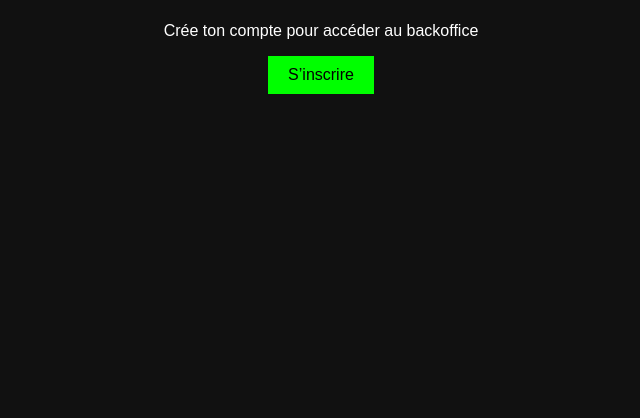
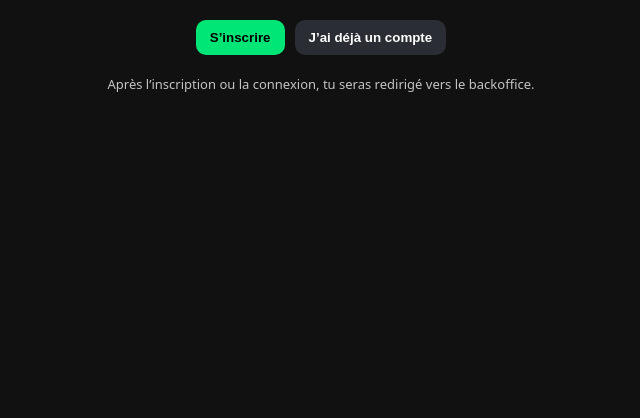
Before and after one commit to sproduction1313-art/stonr, a plain HTML site: page signup.html in a window 1280 px wide. Shown: the part 398-816 px from the top of the page, without its empty margins (319-959 px from the left). Drawn offline with Linux system fonts and the light colour scheme.

Commit message:
Add signup page for Netlify Identity

```diff
--- a/signup.html
+++ b/signup.html
@@ -1,37 +1,60 @@
 <!DOCTYPE html>
 <html lang="fr">
 <head>
-  <meta charset="UTF-8">
-  <title>Inscription Admin</title>
-  <meta name="viewport" content="width=device-width, initial-scale=1.0">
+  <meta charset="UTF-8" />
+  <title>Inscription Backoffice</title>
+  <meta name="viewport" content="width=device-width, initial-scale=1" />
+  <!-- Widget Netlify Identity -->
   <script src="https://identity.netlify.com/v1/netlify-identity-widget.js"></script>
   <style>
-    body {
-      background: #111;
-      color: white;
-      font-family: Arial, sans-serif;
-      display: flex;
-      align-items: center;
-      justify-content: center;
-      height: 100vh;
-      flex-direction: column;
+    :root { --accent:#00e676; --bg:#111; --fg:#fff; }
+    *{ box-sizing:border-box }
+    body{ margin:0; min-height:100vh; display:flex; align-items:center; justify-content:center; flex-direction:column; gap:14px; background:var(--bg); color:var(--fg); font-family:system-ui,-apple-system,Segoe UI,Roboto,Arial }
+    h1{ margin:0 0 6px }
+    p{ margin:0 0 10px; opacity:.85 }
+    .bar{ display:flex; gap:10px; flex-wrap:wrap; justify-content:center }
+    button,a.btn{
+      background:var(--accent); color:#000; border:0; padding:10px 14px; border-radius:10px;
+      font-weight:700; text-decoration:none; cursor:pointer
     }
-    button {
-      padding: 10px 20px;
-      background: #0f0;
-      border: none;
-      cursor: pointer;
-      font-size: 16px;
-    }
+    .secondary{ background:#2a2d33; color:#fff }
+    .hint{ opacity:.75; font-size:13px; margin-top:6px; text-align:center }
   </style>
 </head>
 <body>
-  <h1>Inscription Backoffice</h1>
-  <p>Crée ton compte pour accéder au backoffice</p>
-  <button onclick="netlifyIdentity.open('signup')">S’inscrire</button>
+  <h1>Créer mon compte admin</h1>
+  <p>Inscris-toi pour accéder au backoffice.</p>
+
+  <div class="bar">
+    <button id="signupBtn">S’inscrire</button>
+    <button id="loginBtn" class="secondary">J’ai déjà un compte</button>
+  </div>
+
+  <div class="hint">Après l’inscription ou la connexion, tu seras redirigé vers le backoffice.</div>
 
   <script>
+    // Force l’endpoint Identity correct (utile quand il n’est pas détecté automatiquement)
+    netlifyIdentity.init({
+      APIUrl: "https://lestandardiste.netlify.app/.netlify/identity"
+    });
+
+    // Ouvrir la modale d'inscription
+    document.getElementById('signupBtn').onclick = () => {
+      netlifyIdentity.open('signup');
+    };
+    // Ouvrir la modale de connexion
+    document.getElementById('loginBtn').onclick = () => {
+      netlifyIdentity.open('login');
+    };
+
+    // Redirections après signup / login
     netlifyIdentity.on('signup', () => {
+      // l’utilisateur doit confirmer par email, puis login
+      // on l’emmène vers le backoffice; s’il n’est pas encore confirmé,
+      // il verra la modale de login à l’arrivée.
+      window.location.href = '/backoffice/cms.html';
+    });
+    netlifyIdentity.on('login', () => {
       window.location.href = '/backoffice/cms.html';
     });
   </script>
```
